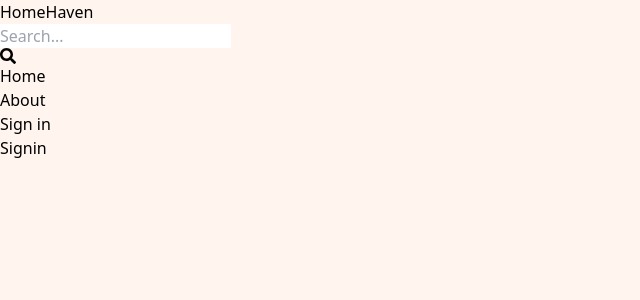
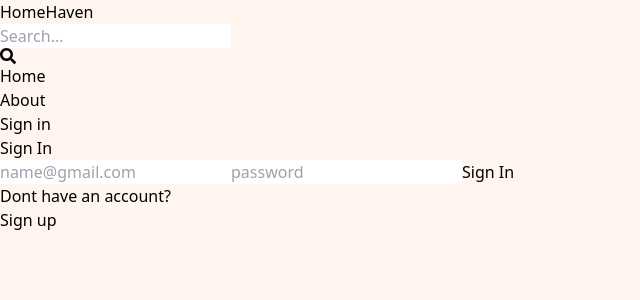
Before and after one commit to EethakulaBhavani/MERN_REAL_ESTATE_Project, a React (Vite) app in the folder client/: page /sign-in in a window 1280 px wide. Shown: the top 300 px of the page, without its empty margins (0-640 px from the left). Built offline with nearby package versions, Linux system fonts and the light colour scheme.

Commit message:
completed sign-in page functionality

```diff
--- a/client/src/components/Header.jsx
+++ b/client/src/components/Header.jsx
@@ -3,22 +3,22 @@
 
 export default function Header() {
   return (
-    <header className='bg-red-200 shadow-lg'>
+    <header className='bg-orange-200 shadow-lg'>
     <div className='flex justify-between items-center max-w-6xl mx-auto p-3'>
         <Link to='/'>
         <h1 className='font-bold text-sm sm:text-2xl flex flex-wrap'>
-        <span className='text-rose-800'>Home</span>
-        <span className='text-red-600'>Haven</span>
+        <span className='text-amber-700'>Home</span>
+        <span className='text-amber-950'>Haven</span>
         </h1>
         </Link>
-        <form className='bg-red-100 p-3 rounded-lg flex items-center'>
+        <form className='bg-orange-100 p-3 rounded-lg flex items-center'>
         <input type="text" placeholder="Search..." className='bg-transparent focus:outline-none w-24 sm:w-64'/>
         <FaSearch className='text-red-950'/>
         </form>
         <ul className='flex gap-5'>
-           <Link to='/'> <li className='font-semibold hidden sm:inline text-red-700 hover:underline'>Home</li> </Link>
-           <Link to='/about'><li className='font-semibold hidden sm:inline text-red-700 hover:underline'>About</li> </Link>
-           <Link to='/sign-in'> <li className='font-semibold text-red-700 hover:underline'>Sign in</li> </Link>
+           <Link to='/'> <li className='font-semibold hidden sm:inline text-amber-900 hover:underline'>Home</li> </Link>
+           <Link to='/about'><li className='font-semibold hidden sm:inline text-amber-900 hover:underline'>About</li> </Link>
+           <Link to='/sign-in'> <li className='font-semibold text-amber-900 hover:underline'>Sign in</li> </Link>
         </ul>
     </div>
 
--- a/client/src/pages/Signin.jsx
+++ b/client/src/pages/Signin.jsx
@@ -1,7 +1,69 @@
 import React from 'react'
+import { useState } from 'react'
+import { Link ,useNavigate} from 'react-router-dom'
 
 export default function Signin() {
+  const [formData,setFormData]=useState({});
+  const [error,setError]=useState(null);
+  const [loading,setLoading]=useState(false);
+  const navigate=useNavigate();
+  const handleChange=(e)=>{
+setFormData(
+  {
+    ...formData,
+    [e.target.id]:e.target.value,
+  }
+);
+  };
+  const handleSubmit=async (e)=>{
+    e.preventDefault();
+    try {
+      setLoading(true);
+    const res=await fetch('/api/auth/signin',
+      {
+        method:'POST',
+        headers:{
+          'Content-Type':'application/json',
+        },
+        body:JSON.stringify(formData),
+      });
+      const data=await res.json();
+    console.log(data);
+    if(data.success===false){
+      setLoading(false);
+      setError(data.message);
+      return;
+    }
+    setLoading(false);
+    setError(null);
+    navigate('/');
+    } catch (error) {
+      setLoading(false);
+      setError(error.message);
+    }
+  };
+  console.log(formData);
   return (
-    <div>Signin</div>
+
+    <div className='p-3 max-w-lg mx-auto'>
+      <h1 className='text-3xl text-center font-semibold my-7'>Sign In</h1>
+      <form onSubmit={handleSubmit} className='flex flex-col gap-4'>
+        <input type="email" placeholder='name@gmail.com'
+        className='border p-3 rounded-lg 'id='email'onChange={handleChange} />
+        <input type="password" placeholder='password'
+        className='border p-3 rounded-lg 'id='password' onChange={handleChange}/>
+        <button disabled={loading} className='bg-orange-900 text-white p-3
+        rounded-lg uppercase hover:opacity-90 disabled:opacity-80'>
+          {loading?'Loading.....':'Sign In'}
+        </button>
+      </form>
+      <div className="flex gap-2 mt-5">
+        <p>Dont have an account?</p>
+        <Link to={"/sign-up"}>
+        <span className='text-blue-800'>Sign up</span>
+        </Link>
+      </div>
+      {error && <p className='text-red-500 mt-5'>{error}</p>}
+    </div>
   )
 }
--- a/client/src/pages/Signup.jsx
+++ b/client/src/pages/Signup.jsx
@@ -54,7 +54,7 @@
         className='border p-3 rounded-lg 'id='email'onChange={handleChange} />
         <input type="password" placeholder='password'
         className='border p-3 rounded-lg 'id='password' onChange={handleChange}/>
-        <button disabled={loading} className='bg-red-700 text-white p-3
+        <button disabled={loading} className='bg-orange-900 text-white p-3
         rounded-lg uppercase hover:opacity-90 disabled:opacity-80'>
           {loading?'Loading.....':'Sign Up'}
         </button>
```
Also changed, not shown: 1 other file (tests, documents, lock files or other folders).
